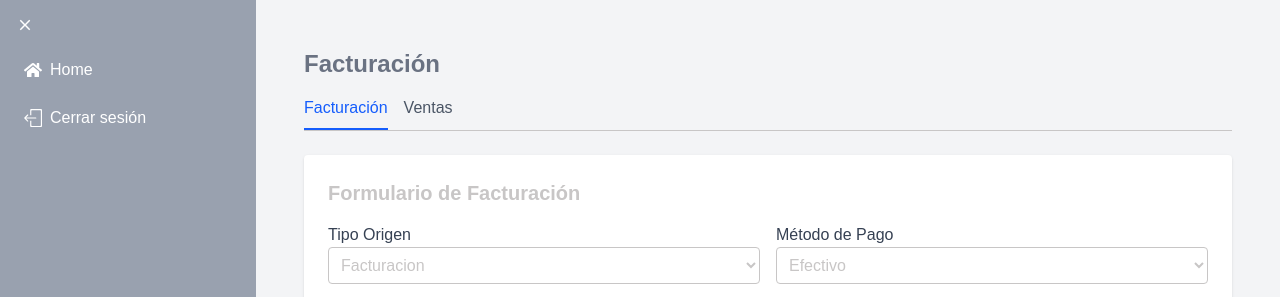
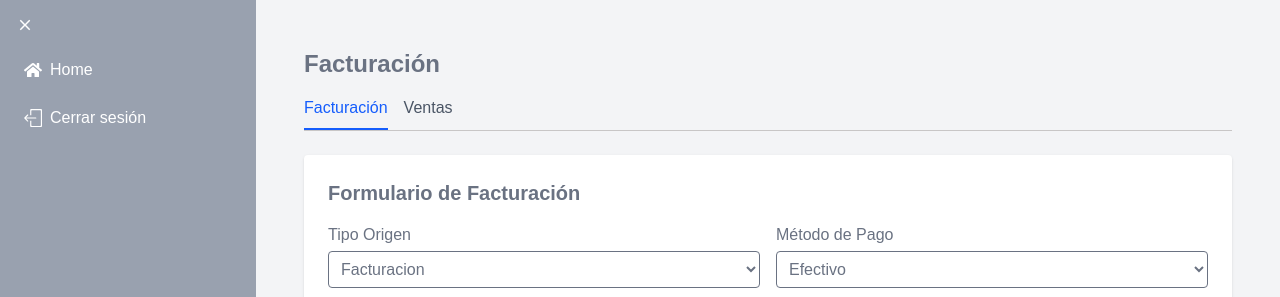
Before and after one commit to Gabik077/sys_pedidos_web, a Next.js app: page /facturacion in a window 1280 px wide. Shown: the top 297 px of the page. Built offline with nearby package versions, Linux system fonts and the light colour scheme; no server answers.

Commit message:
text color form fixed

```diff
--- a/src/app/facturacion/components/facturacionView.tsx
+++ b/src/app/facturacion/components/facturacionView.tsx
@@ -136,12 +136,12 @@ export default function FacturacionView() {
   );
 
   return (
-    <form onSubmit={handleSubmit} className="p-6 max-w-6xl mx-auto bg-white rounded shadow">
-      <h2 className="text-xl font-bold mb-4">Formulario de Facturación</h2>
+    <form onSubmit={handleSubmit} className="p-6 max-w-6xl mx-auto bg-white rounded shadow text-gray-500">
+      <h2 className="text-xl font-bold mb-4 text-gray-500">Formulario de Facturación</h2>
 
       <div className="grid grid-cols-1 md:grid-cols-2 gap-4 mb-6">
         <div>
-          <label className="block text-gray-700">Tipo Origen</label>
+          <label className="block mb-1 ">Tipo Origen</label>
           <select
             value={formData.tipo_origen}
             onChange={(e) => setFormData({ ...formData, tipo_origen: e.target.value })}
@@ -151,7 +151,7 @@ export default function FacturacionView() {
         </div>
 
         <div className="mb-4">
-            <label className="block text-gray-700">Método de Pago</label>
+            <label className="block mb-1">Método de Pago</label>
             <select
                 value={formData.metodo_pago}
                 onChange={(e) => setFormData({ ...formData, metodo_pago: e.target.value })}
--- a/src/app/pedidos/components/crearPedidoView.tsx
+++ b/src/app/pedidos/components/crearPedidoView.tsx
@@ -188,10 +188,10 @@ export default function CrearPedidoView() {
 
 
   return (
-    <form onSubmit={handleSubmit} className="p-6 max-w-5xl mx-auto bg-white rounded shadow">
-      <h2 className="text-2xl font-bold mb-6">Nuevo Pedido</h2>
+    <form onSubmit={handleSubmit} className="p-6 max-w-5xl mx-auto bg-white rounded shadow text-gray-500">
+      <h2 className="text-2xl font-bold mb-6 text-gray-500">Nuevo Pedido</h2>
 
-      <div className="grid grid-cols-1 md:grid-cols-2 gap-4 mb-6">
+      <div className="grid grid-cols-1 md:grid-cols-2 gap-4 mb-6 ">
   <div>
     <label className="block">Buscar Cliente</label>
     <div className="relative">
--- a/src/app/stock/components/EntradasView.tsx
+++ b/src/app/stock/components/EntradasView.tsx
@@ -145,7 +145,7 @@ export default function EntradasView() {
   );
 
   return (
-    <form onSubmit={handleSubmit} className="p-6 max-w-5xl mx-auto bg-white rounded shadow">
+    <form onSubmit={handleSubmit} className="p-6 max-w-5xl mx-auto bg-white rounded shadow text-gray-500">
       <h2 className="text-2xl font-bold mb-6">Formulario de Entrada</h2>
 
       <div className="grid grid-cols-1 md:grid-cols-2 gap-4 mb-6">
--- a/src/app/stock/components/SalidasView.tsx
+++ b/src/app/stock/components/SalidasView.tsx
@@ -134,7 +134,7 @@ export default function SalidasView() {
   );
 
   return (
-    <form onSubmit={handleSubmit} className="p-6 max-w-5xl mx-auto bg-white rounded shadow">
+    <form onSubmit={handleSubmit} className="p-6 max-w-5xl mx-auto bg-white rounded shadow text-gray-500">
       <h2 className="text-2xl font-bold mb-6">Formulario de Salida</h2>
 
       <div className="grid grid-cols-1 md:grid-cols-2 gap-4 mb-6">
```
